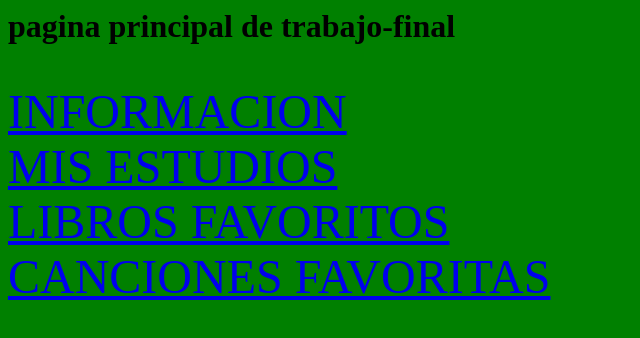
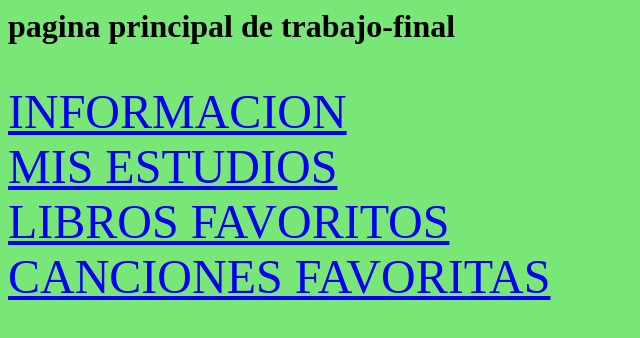
Before and after one commit to Jeshuarevolorio4ba/trabajo-final, a plain HTML site: page index.html in a window 1280 px wide. Shown: the whole page, without its empty margins (0-640 px from the left). Drawn offline with Linux system fonts and the light colour scheme.

```diff
--- a/index.html
+++ b/index.html
@@ -2,9 +2,9 @@
 <html><head><title>pagina principal</title>
 
 </head>
-<body bgcolor="green">
+<body bgcolor="#79e777">
 <h1>pagina principal de trabajo-final</h1><br>
-<font size="14"color="WHITE">
+<font size="14" color="WHITE">
 <a href="info.html">INFORMACION</a><br>
 <a href="Estudios.html">MIS ESTUDIOS</a><br>
 <a href="Libros.html">LIBROS FAVORITOS </a><br>
```
